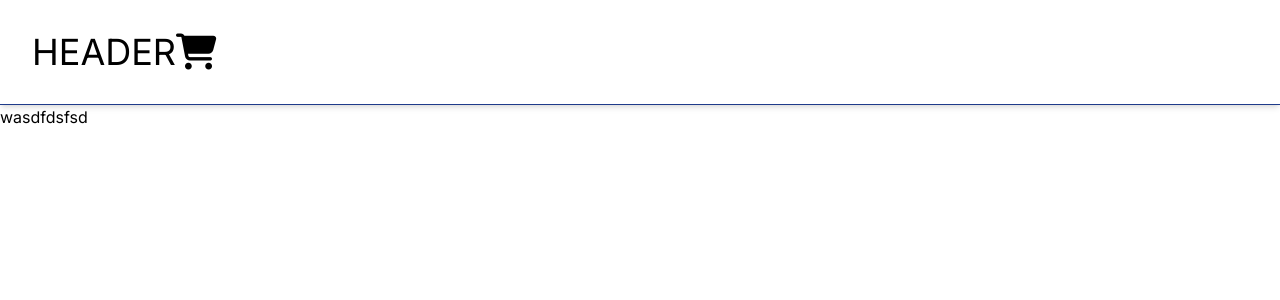
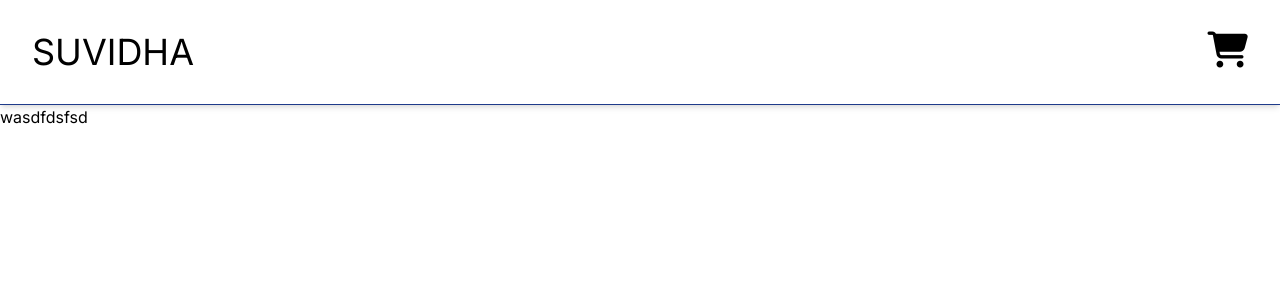
Before and after one commit to bloodgroup-cplusplus/next_stripe_medical, a Next.js app: page / in a window 1280 px wide. Shown: the top 300 px of the page. Built offline with nearby package versions, Linux system fonts and the light colour scheme.

Commit message:
added bunch of stuff

```diff
--- a/app/globals.css
+++ b/app/globals.css
@@ -1,3 +1,7 @@
 @tailwind base;
 @tailwind components;
 @tailwind utilities;
+
+*{
+  transition-duration:200
+}
--- a/app/layout.js
+++ b/app/layout.js
@@ -17,8 +17,8 @@ export default function RootLayout({ children }) {
       </head>
       <body className= {'min-h-screen flex flex-col '+ inter.className}>
 
-        <header className='sticky top-0 p-6 bg-white border-b border-solid border-blue-900 shadow-md z-50 text-2xl sm:text-3xl md:text-4xl sm:p-8'>
-          HEADER
+        <header className='sticky top-0 p-6 bg-white border-b border-solid border-blue-900 shadow-md z-50 text-2xl sm:text-3xl md:text-4xl sm:p-8 flex item-center justify-between'>
+          <h1 className='uppercase cursor-pointer hover:scale-110'>Suvidha</h1>
           <i className='fa-solid fa-cart-shopping'></i>
           </header>
 
```
